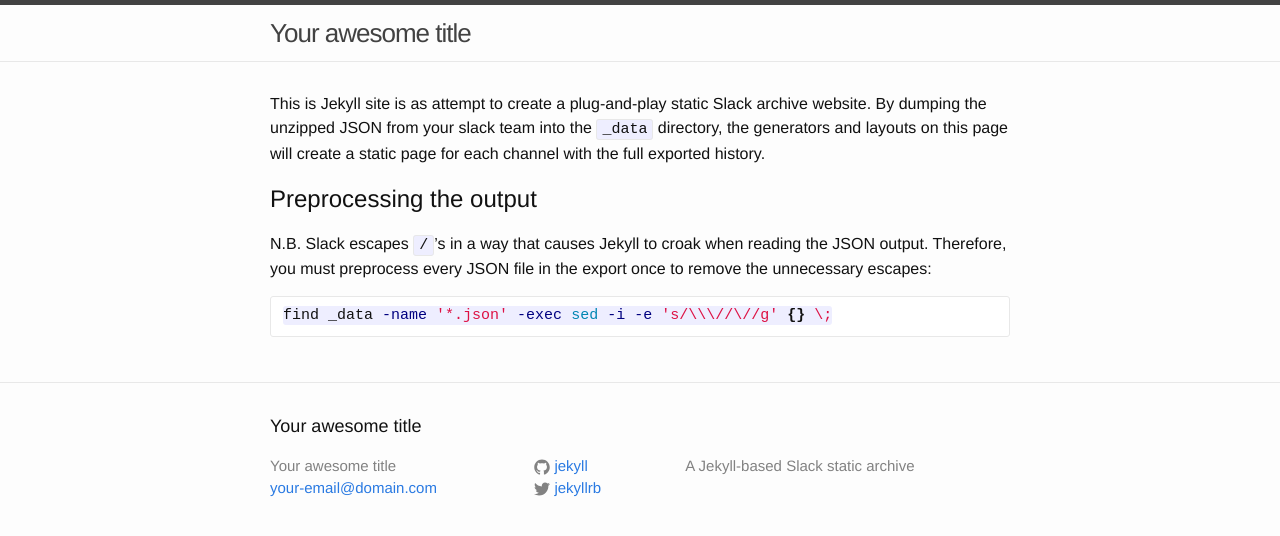
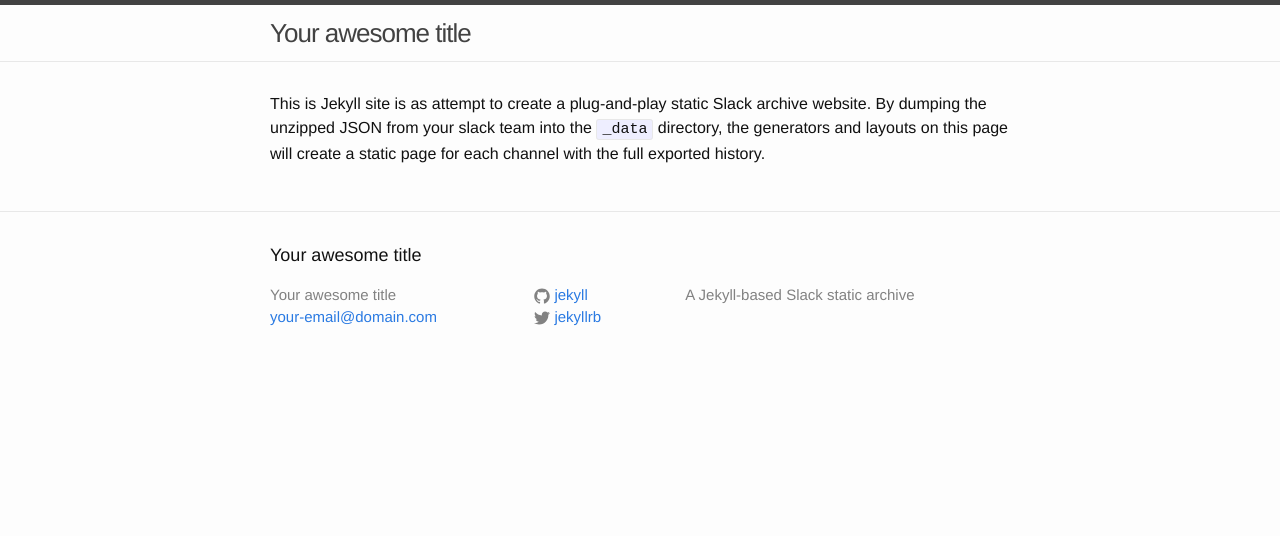
Before and after one commit to mdlincoln/jekyll-slack, a Jekyll site: the page built from index.md, in a window 1280 px wide. Shown: the top 536 px of the page. Built offline with Jekyll 4.4.1, drawn with Linux system fonts in a browser that asks for light colours.

````diff
--- a/index.md
+++ b/index.md
@@ -6,13 +6,3 @@ This is Jekyll site is as attempt to create a plug-and-play static Slack archive
 website. By dumping the unzipped JSON from your slack team into the `_data`
 directory, the generators and layouts on this page will create a static page for
 each channel with the full exported history.
-
-## Preprocessing the output
-
-N.B. Slack escapes `/`'s in a way that causes Jekyll to croak when reading the
-JSON output. Therefore, you must preprocess every JSON file in the export once
-to remove the unnecessary escapes:
-
-```sh
-find _data -name '*.json' -exec sed -i -e 's/\\\//\//g' {} \;
-```
````
Also changed, not shown: README.md.
